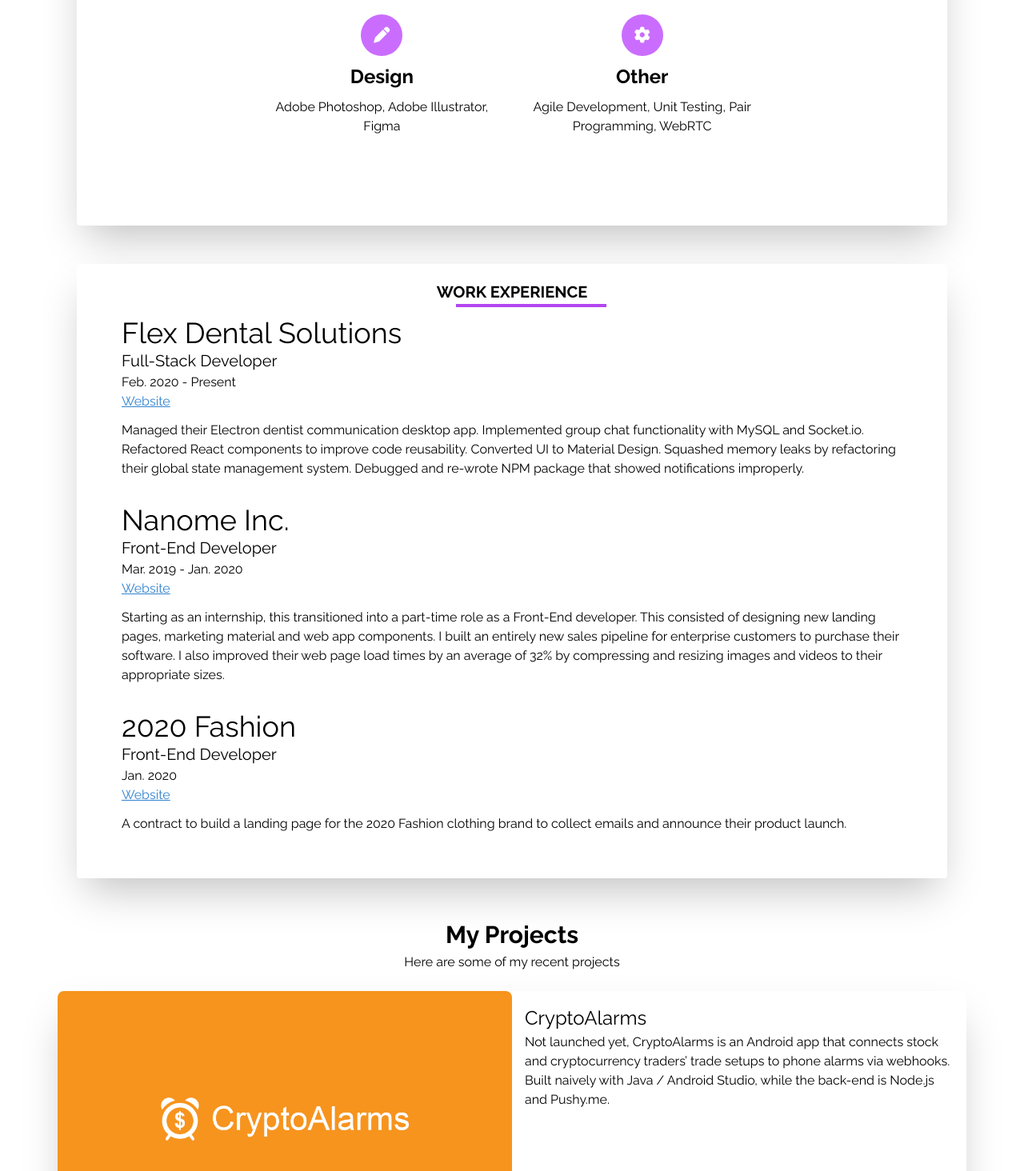
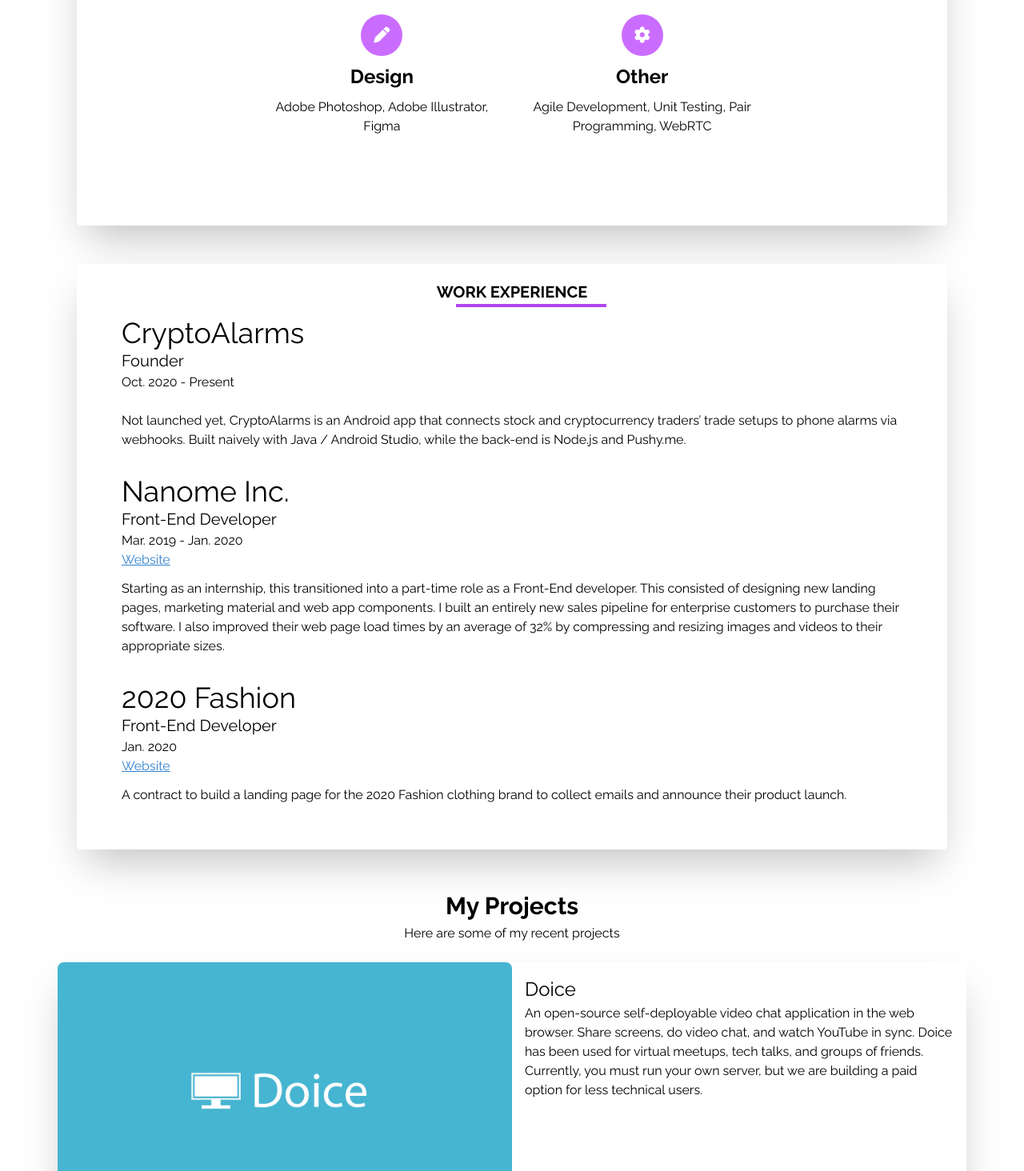
Before and after one commit to TrystonPerry/tryston.net, a Vue app: page / in a window 1280 px wide. Shown: the part 1330-2794 px from the top of the page at 80% size. Built offline with nearby package versions, Linux system fonts and the light colour scheme.

Commit message:
Updated resume and work history

```diff
--- a/src/App.vue
+++ b/src/App.vue
@@ -15,7 +15,7 @@
               Tryston Perry
             </h1>
             <p class="text-xl md:text-4xl md:mt-4 mb-6">
-              Web Developer
+              Full-Stack Developer
             </p>
             <a
               href="mailto:trystonmperry@gmail.com"
@@ -92,20 +92,20 @@
 
     <Card title="Work Experience">
       <div class="mb-8">
-        <h3 class="text-4xl leading-10">Flex Dental Solutions</h3>
+        <h3 class="text-4xl leading-10">CryptoAlarms</h3>
         <div>
-          <div class="text-xl">Full-Stack Developer</div>
-          <div>Feb. 2020 - Present</div>
+          <div class="text-xl">Founder</div>
+          <div>Oct. 2020 - Present</div>
           <div class="inline-block">
-            <a
+            <!-- <a
               href="https://flexdental.co"
               target="_blank"
               class="block mb-3 text-blue-600 underline"
               >Website</a
-            >
+            > -->
           </div>
           <p>
-            Managed their Electron dentist communication desktop app. Implemented group chat functionality with MySQL and Socket.io. Refactored React components to improve code reusability. Converted UI to Material Design. Squashed memory leaks by refactoring their global state management system. Debugged and re-wrote NPM package that showed notifications improperly.
+            Not launched yet, CryptoAlarms is an Android app that connects stock and cryptocurrency traders’ trade setups to phone alarms via webhooks. Built naively with Java / Android Studio, while the back-end is Node.js and Pushy.me.
           </p>
         </div>
       </div>
@@ -162,31 +162,6 @@
         <p>Here are some of my recent projects</p>
       </div>
 
-      <div class="md:flex bg-white rounded-lg shadow-2xl mb-4">
-        <div class="md:w-6/12 flex-shrink-0">
-          <img
-            src="/images/cryptoalarms.jpg"
-            class="w-full h-full object-cover rounded-lg"
-            alt=""
-          />
-        </div>
-        <div class="flex flex-col p-4 text-left">
-          <h3 class="text-2xl">CryptoAlarms</h3>
-          <p class="flex-grow mb-4">
-            Not launched yet, CryptoAlarms is an Android app that connects stock and cryptocurrency traders’ trade setups to phone alarms via webhooks. Built naively with Java / Android Studio, while the back-end is Node.js and Pushy.me.
-          </p>
-          <div>
-            <a
-              href="#"
-              target="_blank"
-              class="inline-block bg-white text-cryptoalarms px-3 py-2 md:px-4 md:py-2 text-sm rounded duration-100 transform hover:scale-105 hover:text-white hover:bg-cryptoalarms hover:shadow-lg hover:font-bold"
-              style="border:2px solid #f7941d"
-            >
-              Website (Not Online Yet)
-            </a>
-          </div>
-        </div>
-      </div>
       <div class="md:flex bg-white rounded-lg shadow-2xl mb-4">
         <div class="md:w-6/12 flex-shrink-0">
           <img
```
Also changed, not shown: 1 other file (tests, documents, lock files or other folders).
